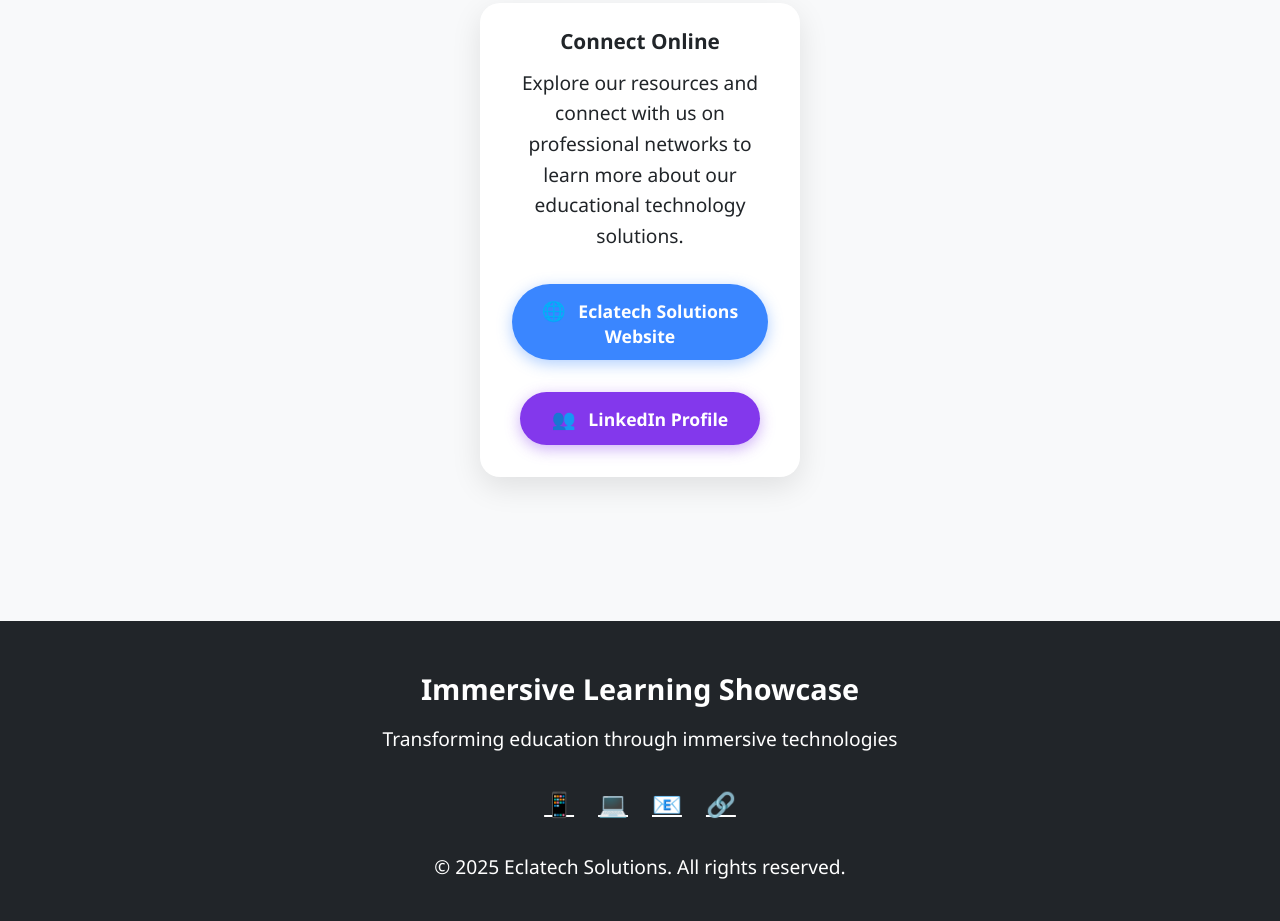
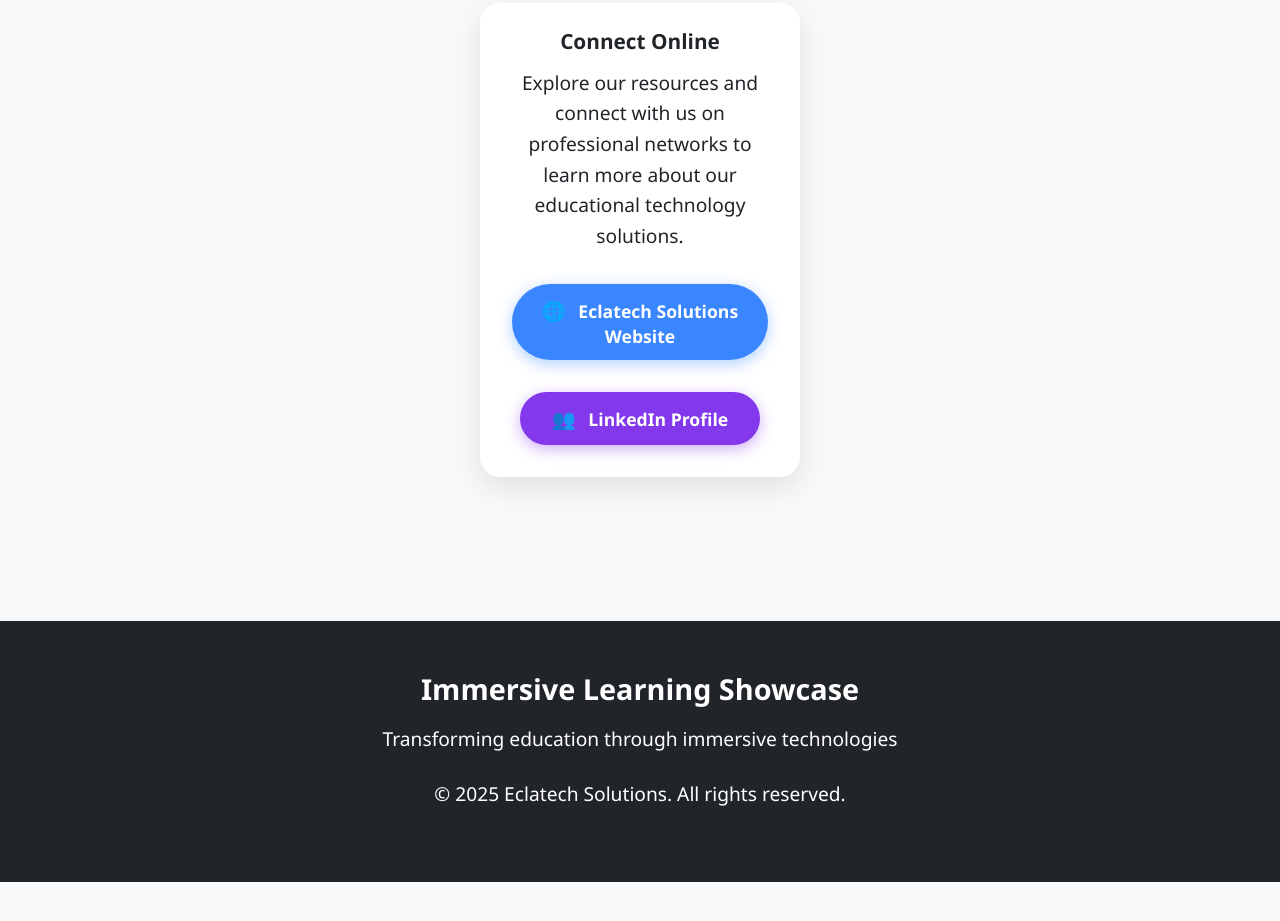
Before and after one commit to Bhavanikola2023/ASU-GSV, a plain HTML site: page index.html in a window 1280 px wide. Shown: the part 7140-8061 px from the top of the page. After the commit the page ends 8022 px from the top, so only its background shows below. Drawn offline with Linux system fonts and the light colour scheme.

Commit message:
Update index.html

```diff
--- a/index.html
+++ b/index.html
@@ -986,12 +986,6 @@
         <div class="footer-content">
             <h3>Immersive Learning Showcase</h3>
             <p>Transforming education through immersive technologies</p>
-            <div class="social-icons">
-                <a href="#" class="social-icon">📱</a>
-                <a href="#" class="social-icon">💻</a>
-                <a href="#" class="social-icon">📧</a>
-                <a href="#" class="social-icon">🔗</a>
-            </div>
             <p>© 2025 Eclatech Solutions. All rights reserved.</p>
         </div>
     </footer>
```
